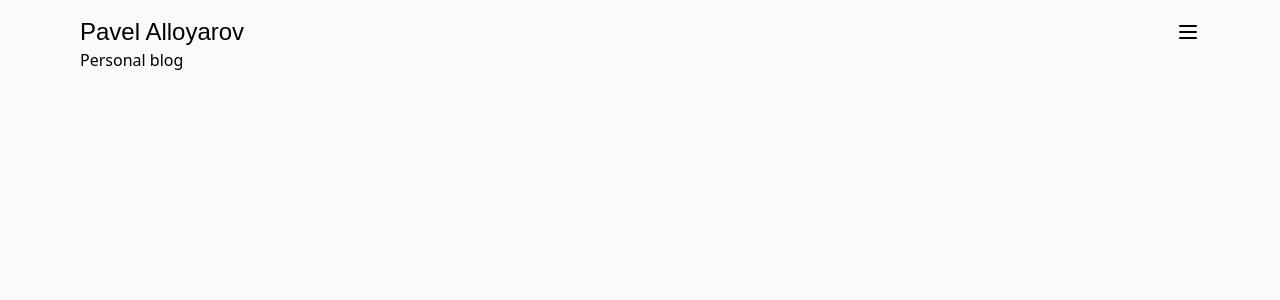
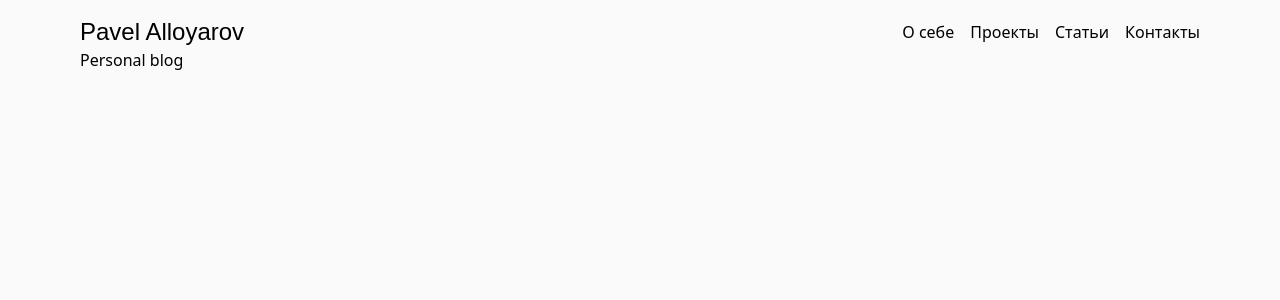
Before and after one commit to allpavel/personal, a Next.js app: page / in a window 1280 px wide. Shown: the top 300 px of the page. Built offline with nearby package versions, Linux system fonts and the light colour scheme; a web font is replaced by a local one.

Commit message:
add a desktop nav menu

```diff
--- a/app/components/Header/Header.tsx
+++ b/app/components/Header/Header.tsx
@@ -1,18 +1,11 @@
-"use client";
-
-import { useState } from "react";
-import { MenuToggler } from "../MenuToggler/MenuToggler";
-import { NavBar } from "../NavBar/NavBar";
 import { Logo } from "../Logo/Logo";
+import { Navigation } from "../Navigation/Navigation";
 
 export default function Header() {
-  const [isOpen, setIsOpen] = useState(false);
-
   return (
     <header className="relative flex items-center justify-between">
       <Logo />
-      <MenuToggler isOpen={isOpen} setIsOpen={setIsOpen} />
-      {isOpen ? <NavBar /> : null}
+      <Navigation />
     </header>
   );
 }
--- a/app/components/MenuToggler/MenuToggler.tsx
+++ b/app/components/MenuToggler/MenuToggler.tsx
@@ -12,11 +12,15 @@ export function MenuToggler({ isOpen, setIsOpen }: MenuTogglerProps) {
   return (
     <>
       {isOpen ? (
-        <button onClick={closeMenu} aria-expanded={isOpen}>
+        <button
+          onClick={closeMenu}
+          aria-expanded={isOpen}
+          className="sm:hidden"
+        >
           <IconX aria-hidden="true" focusable="false" />
         </button>
       ) : (
-        <button onClick={openMenu} aria-expanded={isOpen}>
+        <button onClick={openMenu} aria-expanded={isOpen} className="sm:hidden">
           <IconMenu2 aria-hidden="true" focusable="false" />
         </button>
       )}
--- /dev/null
+++ b/app/components/Navigation/Navigation.tsx
@@ -0,0 +1,15 @@
+"use client";
+
+import { useState } from "react";
+import { MenuToggler } from "../MenuToggler/MenuToggler";
+import { NavigationMenu } from "../NavigationMenu/NavigationMenu";
+
+export function Navigation() {
+  const [isOpen, setIsOpen] = useState(false);
+  return (
+    <>
+      <MenuToggler isOpen={isOpen} setIsOpen={setIsOpen} />
+      <NavigationMenu isOpen={isOpen} />
+    </>
+  );
+}
--- a/app/components/NavBar/NavBar.tsx
+++ b/app/components/NavigationMenu/NavigationMenu.tsx
@@ -1,11 +1,13 @@
 import { NavLink } from "../ui/NavLink/NavLink";
 
-export function NavBar() {
+export function NavigationMenu({ isOpen }: { isOpen: boolean }) {
   return (
     <nav
       role="navigation"
       aria-label="Main menu"
-      className="absolute left-0 right-0 top-8 flex flex-col bg-zinc-50"
+      className={`absolute left-0 right-0 top-9 flex flex-col gap-4 bg-zinc-50 transition-visible duration-300 motion-reduce:transition-none motion-reduce:hover:transform-none sm:static sm:flex-row sm:opacity-100 sm:visible${
+        isOpen ? "visible opacity-100 " : "invisible opacity-0"
+      }`}
     >
       <NavLink href={"/about"}>О себе</NavLink>
       <NavLink href={"/projects"}>Проекты</NavLink>
--- a/app/components/ui/NavLink/NavLink.tsx
+++ b/app/components/ui/NavLink/NavLink.tsx
@@ -2,8 +2,8 @@ import Link, { LinkProps } from "next/link";
 import { ComponentPropsWithoutRef, ReactNode } from "react";
 
 interface NavLinkProps {
-  title: string;
   className?: string;
+  children?: ReactNode;
   props?: ComponentPropsWithoutRef<"a">;
 }
 
@@ -14,9 +14,9 @@ export function NavLink({
   scroll,
   shallow,
   passHref,
-  title,
   props,
   className,
+  children,
 }: LinkProps & NavLinkProps): ReactNode {
   return (
     <Link
@@ -26,10 +26,10 @@ export function NavLink({
       replace={replace}
       scroll={scroll}
       shallow={shallow}
-      className={className}
+      className={`text-center${className ? " " + className : ""}`}
       {...props}
     >
-      {title}
+      {children}
     </Link>
   );
 }
--- a/app/layout.tsx
+++ b/app/layout.tsx
@@ -16,7 +16,7 @@ export default function RootLayout({
 }) {
   return (
     <html lang="en" className={ephesis.variable}>
-      <body className="mx-auto max-w-6xl bg-zinc-50 p-4">
+      <body className="mx-auto flex max-w-6xl flex-col bg-zinc-50 p-4">
         <Header />
         {children}
       </body>
--- a/app/page.tsx
+++ b/app/page.tsx
@@ -1,3 +1,3 @@
 export default function Home() {
-  return <main>Personal blog</main>;
+  return <main className="shrink-0 grow">Personal blog</main>;
 }
--- a/tailwind.config.ts
+++ b/tailwind.config.ts
@@ -11,6 +11,9 @@ const config: Config = {
       fontFamily: {
         "font-ephesis": "var(--ephesis)",
       },
+      transitionProperty: {
+        visible: "visibility, opacity",
+      },
     },
   },
   plugins: [],
```
